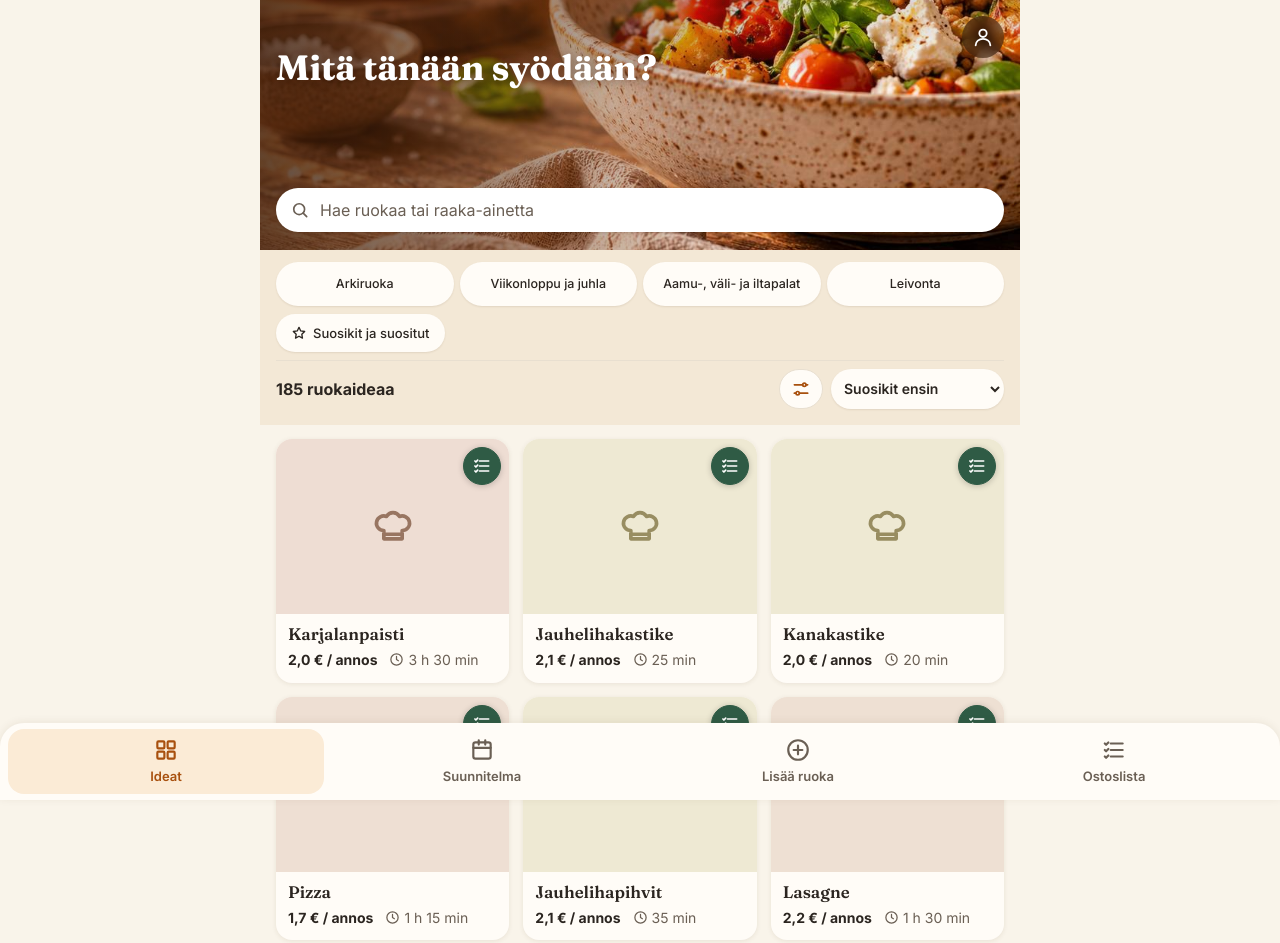
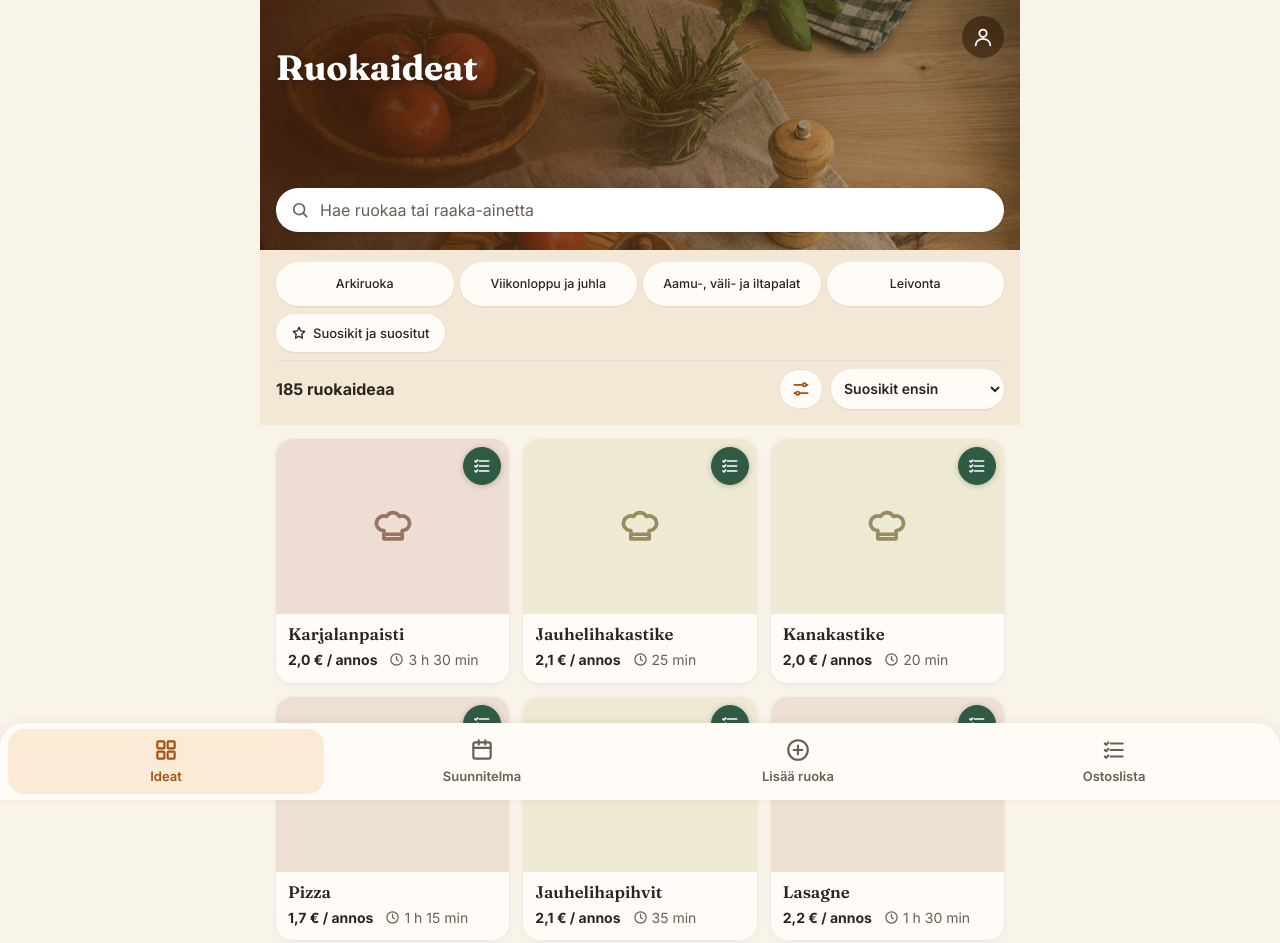
Before and after one commit to atterantanen-wq/ruokaideat, a website built with Vite: page index.html in a window 1280 px wide. Shown: the top 943 px of the page. Built offline with nearby package versions, Linux system fonts and the light colour scheme.

Commit message:
Ideat-sivun yläosa: sama kuva kuin muissa osioissa, otsikoksi Ruokaideat (#7)
Claude-Session: https://claude.ai/code/session_0149XkfBvDyBNodK2ZsBjCHW

Co-authored-by: Claude <noreply@anthropic.com>

```diff
--- a/index.html
+++ b/index.html
@@ -15,7 +15,7 @@
 <body>
 <button type="button" class="spill" id="hkPill" inert aria-haspopup="dialog"><span class="si" id="pi"></span><span class="srt">Hae ruokaa tai raaka-ainetta</span></button>
 <main class="wrap">
-  <header class="appbar" id="appbar"><div class="abr"><h1 id="ttl">Mitä tänään syödään?</h1><button type="button" class="hdbtn" id="profBtn" aria-haspopup="dialog" aria-label="Oma sivu ja asetukset"><svg viewBox="0 0 24 24" fill="none" stroke="currentColor" stroke-width="2" stroke-linecap="round" stroke-linejoin="round" aria-hidden="true" width="22" height="22"><circle cx="12" cy="8" r="4"/><path d="M4 21c0-4.2 3.6-7 8-7s8 2.8 8 7"/></svg></button></div><div class="srch"><button type="button" class="srb" id="hkOpen" aria-haspopup="dialog"><span class="si" id="qi"></span><span class="srt">Hae ruokaa tai raaka-ainetta</span></button></div>
+  <header class="appbar" id="appbar"><div class="abr"><h1 id="ttl">Ruokaideat</h1><button type="button" class="hdbtn" id="profBtn" aria-haspopup="dialog" aria-label="Oma sivu ja asetukset"><svg viewBox="0 0 24 24" fill="none" stroke="currentColor" stroke-width="2" stroke-linecap="round" stroke-linejoin="round" aria-hidden="true" width="22" height="22"><circle cx="12" cy="8" r="4"/><path d="M4 21c0-4.2 3.6-7 8-7s8 2.8 8 7"/></svg></button></div><div class="srch"><button type="button" class="srb" id="hkOpen" aria-haspopup="dialog"><span class="si" id="qi"></span><span class="srt">Hae ruokaa tai raaka-ainetta</span></button></div>
 <div class="abx" id="abx"></div>
 </header>
   <nav class="tabs" role="tablist">
--- a/src/app/state.js
+++ b/src/app/state.js
@@ -213,7 +213,7 @@ async function flush(){
 export function persist(){lsSave();if(!remote)return;dirty=true;if(!saving)flush();}
 export function applyTheme(){const t=state.th||"auto",d=t==="dark"||(t==="auto"&&window.matchMedia&&matchMedia("(prefers-color-scheme:dark)").matches);document.documentElement.dataset.theme=d?"dark":"light";document.querySelectorAll("[data-th]").forEach(b=>b.setAttribute("aria-pressed",b.dataset.th===(state.th||"auto")));applyLay();}
 try{matchMedia("(prefers-color-scheme:dark)").addEventListener("change",applyTheme);}catch(e){}
-const BAR={plan:"Seuraavat ruoat",ideas:"Mitä tänään syödään?",add:"Lisää oma ruoka",cart:"Ostoslistat",reg:"Ainesosarekisteri"};
+const BAR={plan:"Seuraavat ruoat",ideas:"Ruokaideat",add:"Lisää oma ruoka",cart:"Ostoslistat",reg:"Ainesosarekisteri"};
 export function setBar(n,t){document.body.dataset.view=n;$("ttl").textContent=t||BAR[n];}
 export function mutate(){touched=true;persist();try{updBadge();}catch(e){}}
 
--- a/src/styles/main.css
+++ b/src/styles/main.css
@@ -761,7 +761,7 @@ html,body{background:var(--bg)}
 .appbar .srch input{background:#fff;color:#2B2520;border:0;box-shadow:0 1px 3px rgba(40,20,5,.18)}
 .appbar .srch .si{color:#6A5F54}
 .appbar h1{text-shadow:0 1px 10px rgba(40,18,6,.4)}
-body[data-view="ideas"] .appbar{--ah:216px;border-radius:0;box-shadow:none;min-height:var(--ah);display:flex;flex-direction:column;top:calc(76px - var(--ah));padding:22px 16px 16px;background-color:var(--hd);background-image:linear-gradient(90deg,rgba(60,27,8,.8) 0%,rgba(84,40,13,.45) 38%,rgba(84,40,13,0) 70%),linear-gradient(180deg,rgba(40,18,6,.14) 0%,rgba(40,18,6,0) 40%),url("../assets/hero-ideas.jpg");background-size:auto,auto,cover;background-position:0 0,0 0,50% 72%;background-repeat:no-repeat}
+body[data-view="ideas"] .appbar{--ah:216px;border-radius:0;box-shadow:none;min-height:var(--ah);display:flex;flex-direction:column;top:calc(76px - var(--ah));padding:22px 16px 16px;background-color:var(--hd);background-image:linear-gradient(90deg,rgba(60,27,8,.82) 0%,rgba(84,40,13,.5) 42%,rgba(84,40,13,.1) 78%),linear-gradient(rgba(120,60,20,.2),rgba(120,60,20,.2)),url("../assets/hero-sections.jpg");background-size:auto,auto,cover;background-position:0 0,0 0,50% 30%;background-repeat:no-repeat}
 body[data-view="ideas"] .appbar .srch{margin-top:auto;padding-top:14px}
 @media (min-width:600px){body[data-view="ideas"] .appbar{--ah:250px}}
 body[data-view="ideas"] .abr{align-items:flex-start}
```
